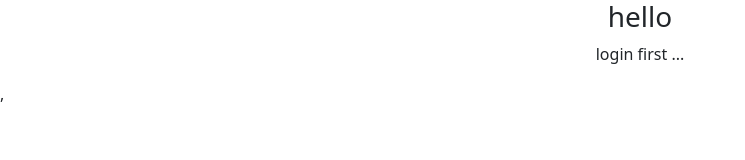
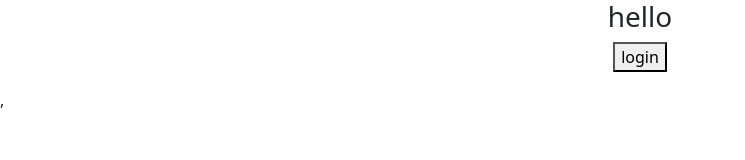
Before and after one commit to Qinchengqiang/veyor-wellness, a React (Create React App) app: page / in a window 1280 px wide. Shown: the top 160 px of the page, without its empty margins (0-745 px from the left). Built offline with nearby package versions, Linux system fonts and the light colour scheme.

Commit message:
use useDispatch in index.js

```diff
--- a/src/components/App.js
+++ b/src/components/App.js
@@ -1,14 +1,20 @@
 import '../assets/styles/App.scss';
-import {useSelector, shallowEqual} from "react-redux";
+import {useSelector, useDispatch, shallowEqual} from "react-redux";
+import {login} from '../actions/loginAction';
 
 function App() {
     const authRedux = useSelector(state => state.auth, shallowEqual)
+    const dispatch = useDispatch();
 
     return (
         <div className="App" data-testid={`App`}>
             <h3>hello</h3>
-            {authRedux.isAuthenticated ? <p>{authRedux.username}</p>
-                : <p>{`login first ...`}</p> }
+            {authRedux.isAuthenticated ?
+                <h4>{authRedux.user.username}</h4>
+                :
+                <p>
+                    <button onClick={()=>dispatch(login())}>login</button>
+                </p>}
         </div>
     );
 }
```
